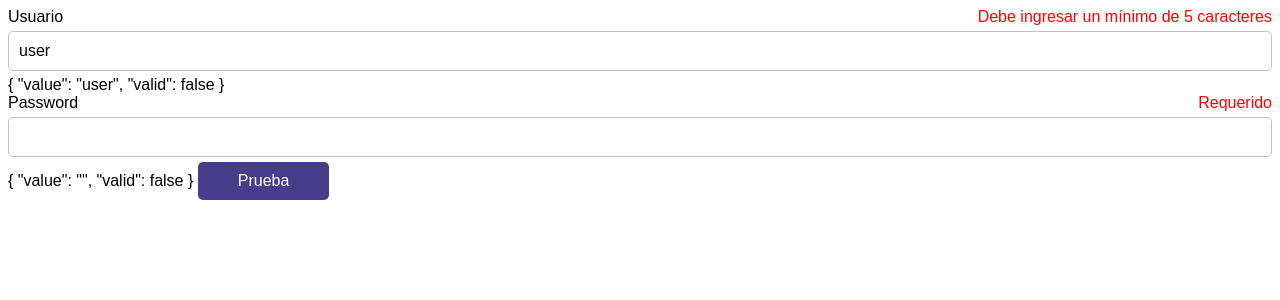
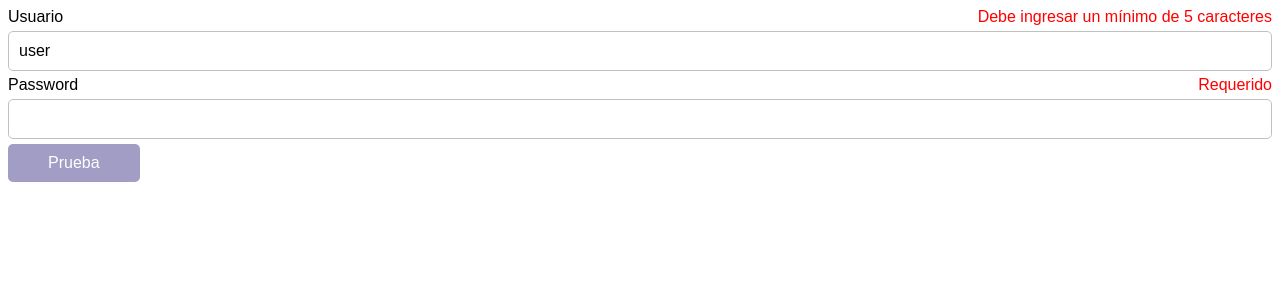
Before and after one commit to GerardoVargas/Vue-formulario, a Vue app: page / in a window 1280 px wide. Shown: the top 300 px of the page. Built offline with nearby package versions, Linux system fonts and the light colour scheme.

Commit message:
validando el formulario con computed

```diff
--- a/src/App.vue
+++ b/src/App.vue
@@ -6,18 +6,16 @@
       :value="usuario.value"
       @update="update"
     />
-    {{ usuario }}
     <Input
       name='Password'
       :rules="{ required: true, min: 10 }"
       :value="password.value"
       @update="update"
     />
-    {{ password }}
     <Button
       color='white'
       background='darkslateblue'
-      :disabled="valid"
+      :disabled="!valid"
     />
   </div>
 </template>
@@ -34,7 +32,6 @@ export default {
   },
   data(){
     return {
-      valid: false,
       usuario: {
         value: 'user',
         valid: false
@@ -47,7 +44,15 @@ export default {
   },
   methods: {
     update(payload){
-      this[payload.name.toLowerCase()].value = payload.value
+      this[payload.name.toLowerCase()] = {
+        value: payload.value,
+        valid: payload.valid
+      }
+    }
+  },
+  computed: {
+    valid(){
+      return this.usuario.valid && this.password.valid
     }
   }
 }
--- a/src/components/Input.vue
+++ b/src/components/Input.vue
@@ -26,21 +26,25 @@ export default {
   },
   computed:{
     error(){
-      if(this.rules.required && !this.value){
-        return 'Requerido'
-      }
-      if(this.rules.min && this.value.length < this.rules.min){
-        return `Debe ingresar un mínimo de ${this.rules.min} caracteres`
-      }
-      return ''
+      return this.validar(this.value)
     }
   },
   methods:{
     input($evt){
       this.$emit('update', {
         value: $evt.target.value,
-        name: this.name
+        name: this.name,
+        valid: this.validar($evt.target.value) ? false : true
       });
+    },
+    validar(value){
+      if(this.rules.required && !value){
+        return 'Requerido'
+      }
+      if(this.rules.min && value.length < this.rules.min){
+        return `Debe ingresar un mínimo de ${this.rules.min} caracteres`
+      }
+      return ''
     }
   }
 }
```
